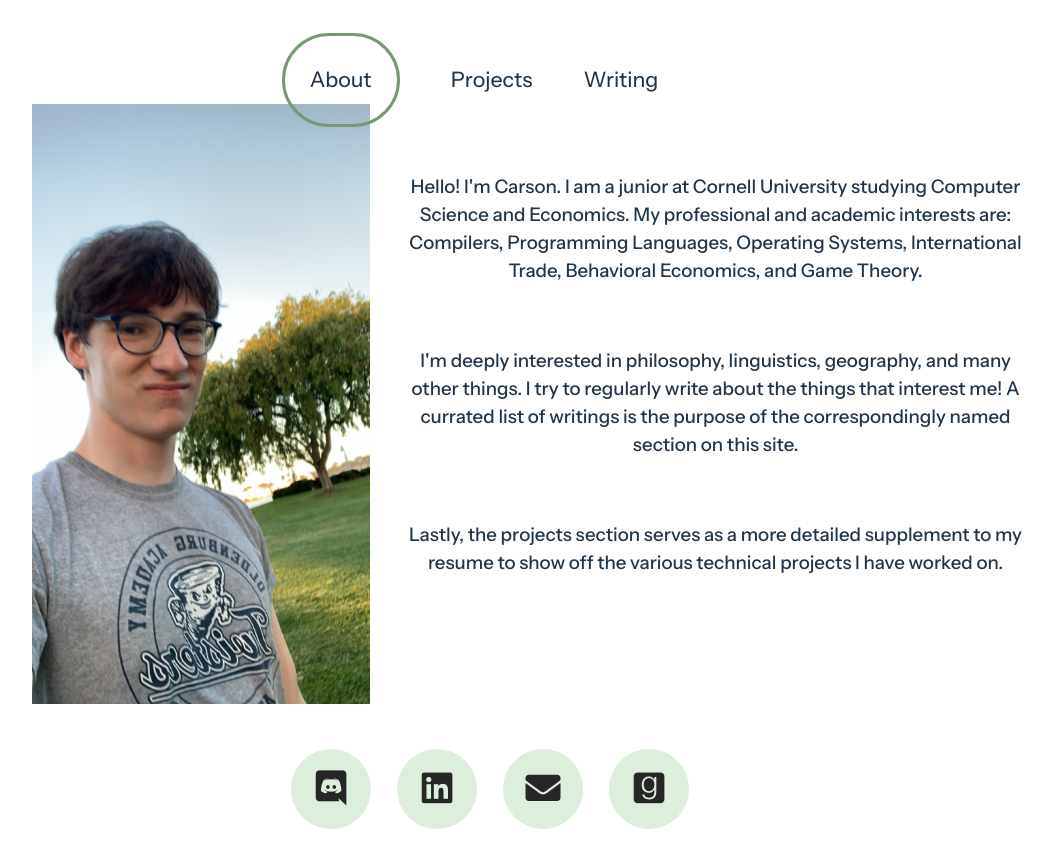
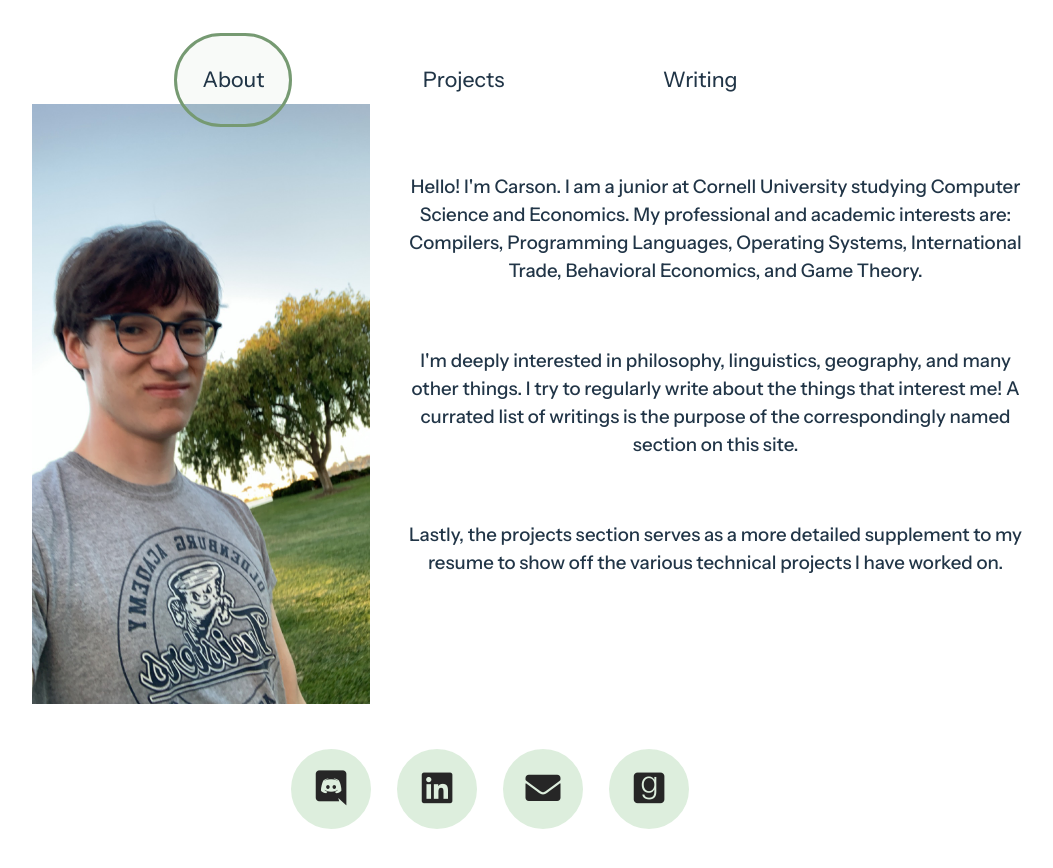
Before and after one commit to carsonwolber/carsonwolber.github.io, a React (Vite) app: page /about in a window 1280 px wide. Shown: the whole page, without its empty margins (170-1223 px from the left). Built offline with nearby package versions, Linux system fonts and the light colour scheme.

Commit message:
improved top animation

```diff
--- a/package.json
+++ b/package.json
@@ -13,6 +13,7 @@
     "deploy": "gh-pages -d dist"
   },
   "dependencies": {
+    "framer-motion": "^12.6.3",
     "react": "^19.0.0",
     "react-dom": "^19.0.0",
     "react-router-dom": "^7.4.0"
--- a/src/About.css
+++ b/src/About.css
@@ -88,8 +88,6 @@ ul li:nth-child(1) a:before{
   background: #7289da;
 }
 
-
-
 ul li:nth-child(2) a:before{
   background: #0077b5;
 }
--- a/src/topElem.css
+++ b/src/topElem.css
@@ -1,12 +1,18 @@
 h4 {
   font-weight: 450;
   font-size: 16pt;
+  position: relative;
+  z-index: 2;
 }
 
 .element {
   display: flex;
   margin: 2vw;
   position: relative;
+  padding: 0px 25px 0px 25px;
+  border: 3px solid transparent;
+  border-radius: 75px;
+  overflow: visible;
 }
 
 .element::after {
@@ -27,13 +33,12 @@ h4 {
   transform-origin: bottom center;
 }
 
-.activeElement {
-  display: flex;
+.element-container {
   margin: 2vw;
   position: relative;
-  border-color: #769a72;
-  border-style: solid;
-  border-width: 3px;
-  padding: 0px 25px 0px 25px;
-  border-radius: 75px;
+  cursor: pointer;
 }
+
+.element.is-active::after {
+  display: none;
+}
--- a/src/topElem.jsx
+++ b/src/topElem.jsx
@@ -1,17 +1,29 @@
 import './TopElem.css'
 import { useNavigate } from 'react-router-dom';
+import { motion } from 'framer-motion';
 
 
 function TopElem({ name, active }) {
 
   const navigate = useNavigate();
-  const elementClassName = active ? 'activeElement' : 'element';
 
   return (
-    <div className={elementClassName} onClick={() => navigate(`/${name}`)}>
-      <h4>{name}</h4>
-    </div>
-  )
+    <motion.div
+      className="element-container"
+      onClick={() => !active && setTimeout(() => navigate(`/${name}`), 300)}
+    >
+      <motion.div
+        className={`element ${active ? 'is-active' : ''}`}
+        animate={{
+          borderColor: active ? "#769a72" : "transparent",
+          background: active ? "rgba(118, 154, 114, 0.05)" : "transparent"
+        }}
+        transition={{ duration: 0.2 }}
+      >
+        <h4>{name}</h4>
+      </motion.div>
+    </motion.div>
+  );
 
 }
 
```
Also changed, not shown: 1 other file (tests, documents, lock files or other folders).
